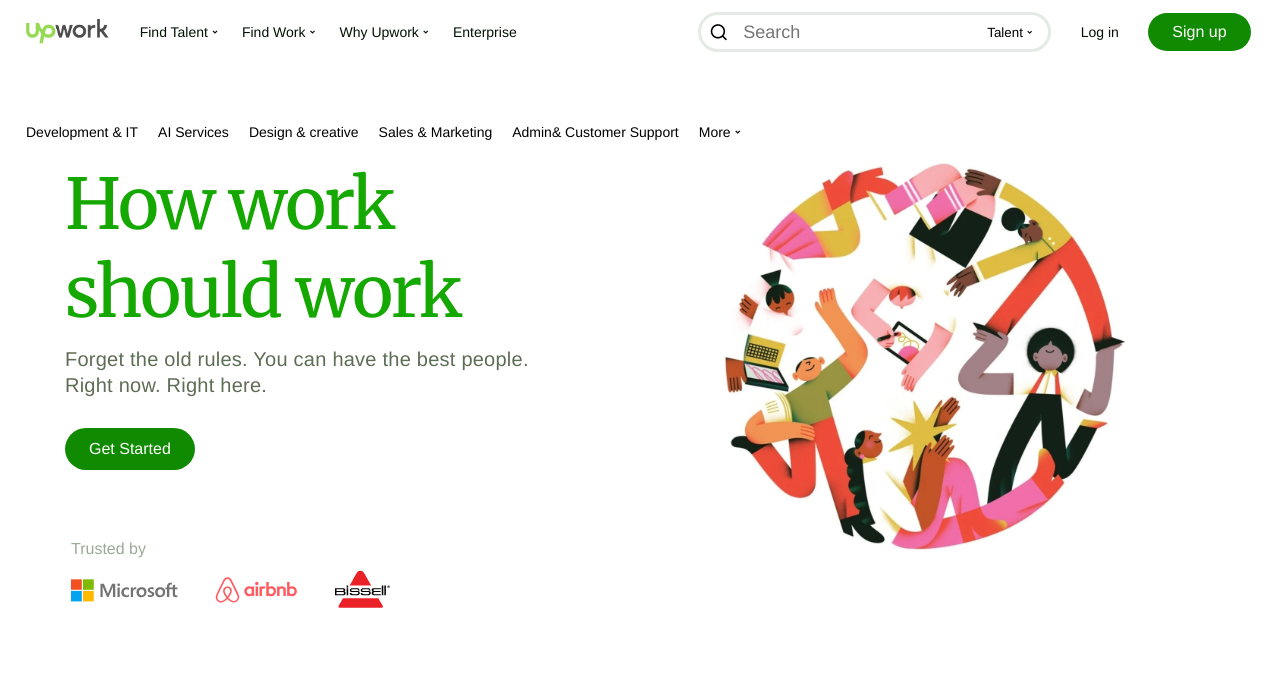
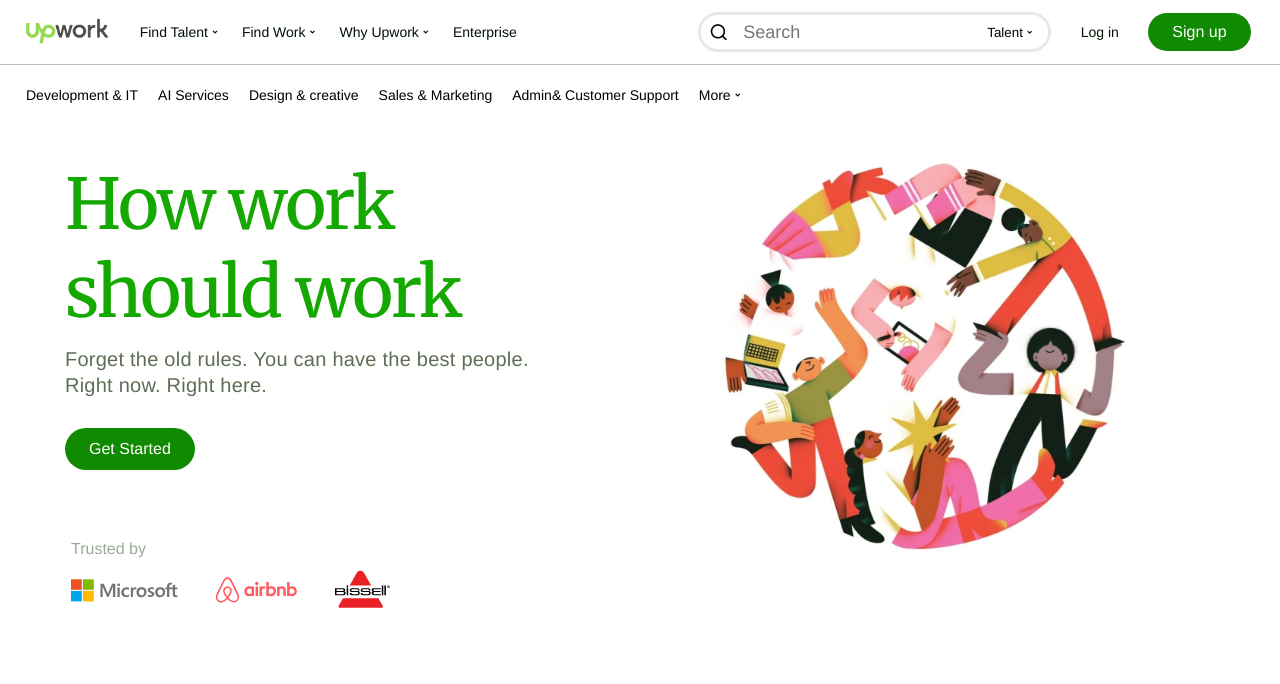
Before and after one commit to AinaKhanDurrani/UpWork-Clone, a plain HTML site: page index.html in a window 1280 px wide. Shown: the top 684 px of the page. Drawn offline with nearby package versions, Linux system fonts and the light colour scheme.

Commit message:
Upwork Clone

```diff
--- a/styles.css
+++ b/styles.css
@@ -159,8 +159,9 @@ button {
 
 .hr1 {
     opacity: .5;
-    color:gray;
-    height:2px;
+    background-color:gray;
+    height:.8px;
+    margin: 0;
 }
 
 .nav-list {
```
